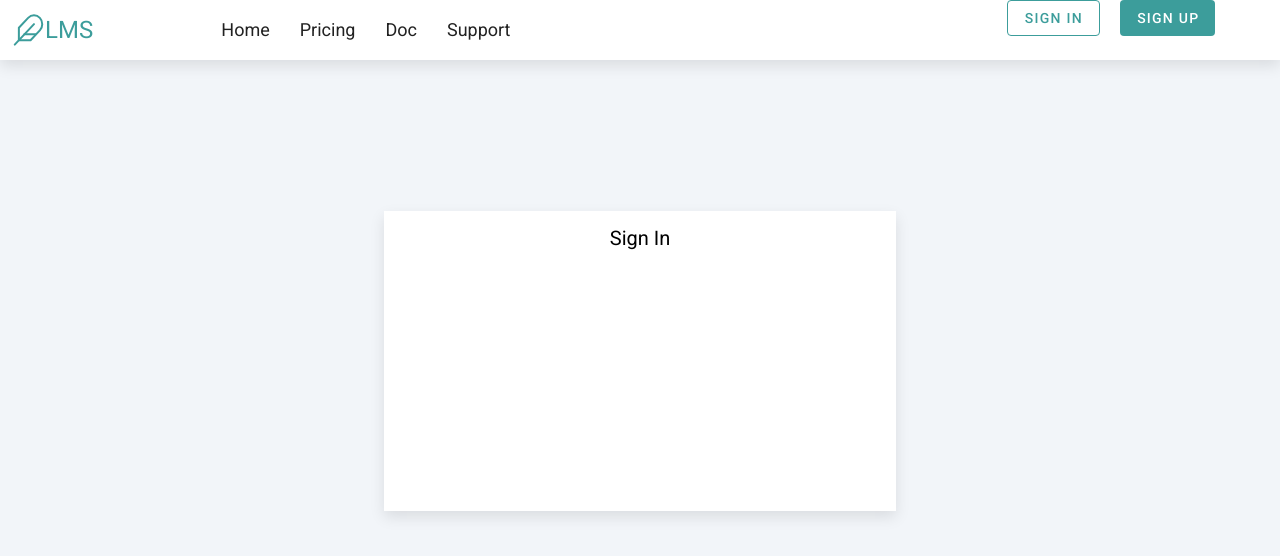
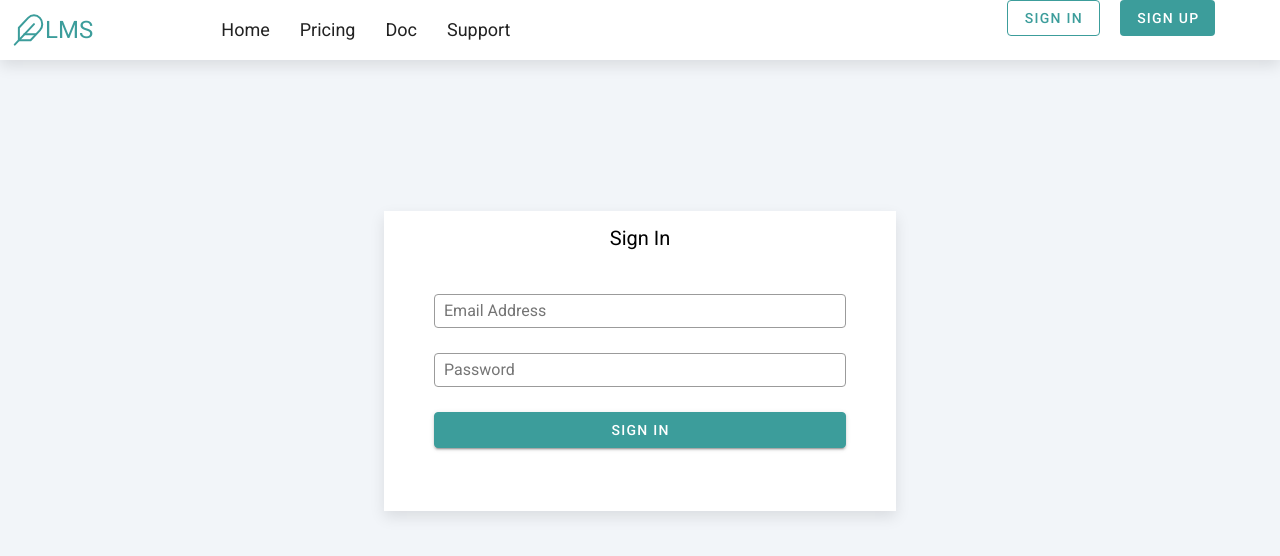
Before and after one commit to nitpum/KMUTT-CPE327-FinalProject, a Nuxt app: page /signin in a window 1280 px wide. Shown: the top 556 px of the page. Built offline with nearby package versions, Linux system fonts and the light colour scheme.

Commit message:
add btn login

```diff
--- a/pages/signin.vue
+++ b/pages/signin.vue
@@ -5,8 +5,12 @@
         <v-row>
           <div class="login-card">
             <p class="title-card">Sign In</p>
+            <div class="input-card">
+              <input class="input" type="text" placeholder="Email Address" />
+              <input class="input" type="password" placeholder="Password" />
+              <v-btn class="navbar-btn input" color="primary">Sign in</v-btn>
+            </div>
           </div>
-          <!-- <span style="font-size:300px">login card</span> -->
         </v-row>
       </v-col>
     </v-row>
@@ -21,7 +25,7 @@ export default {
 
 <style>
 .bg {
-  z-index: 0;
+  /* z-index: 0; */
   margin-top: -15px;
   height: 120%;
   background-color: #f2f5f9;
@@ -40,4 +44,18 @@ export default {
   text-align: center;
   font-weight: normal;
 }
+.input-card {
+  padding: 0px 50px 0px 50px;
+}
+.input {
+  width: 100%;
+  font-size: 16px;
+  padding: 9px;
+  height: 34px;
+  background: #ffffff;
+  border: 1px solid #9b9b9b;
+  box-sizing: border-box;
+  border-radius: 4px;
+  margin-top: 25px;
+}
 </style>
```
